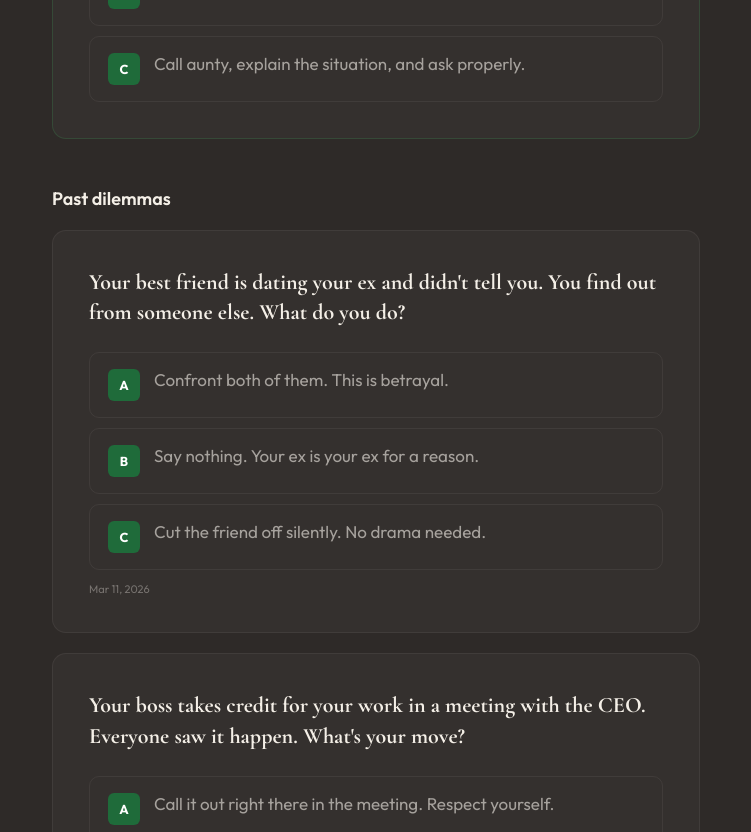
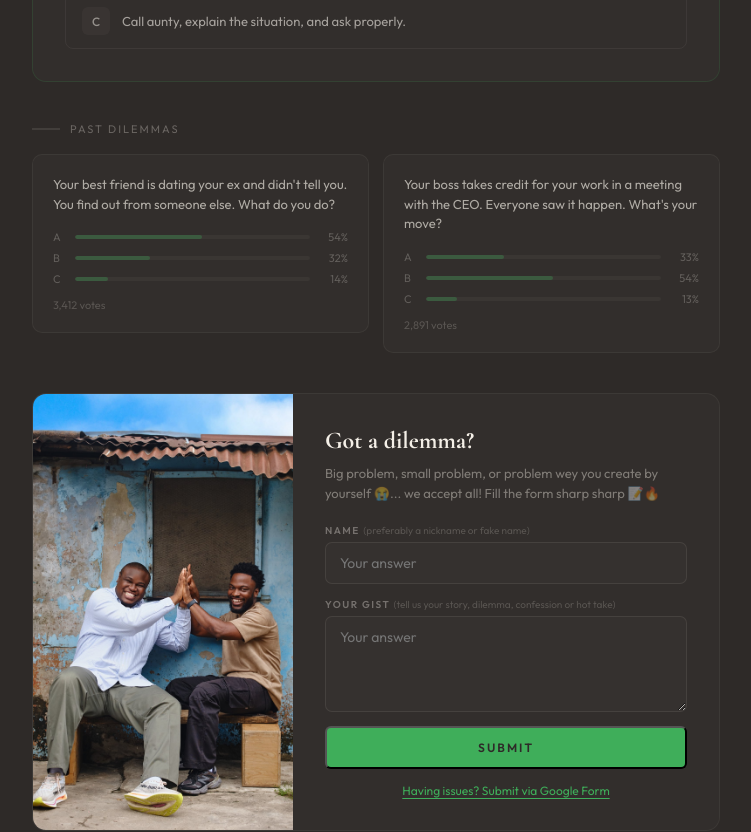
Before and after one commit to ajadonai/sonigerian, a React (Vite) app: page /dilemma in a window 1280 px wide. Shown: the part 560-1392 px from the top of the page, without its empty margins (264-1015 px from the left). Built offline with nearby package versions, Linux system fonts and the light colour scheme.

Commit message:
Redesign dilemma page: active card with inline voting, 2x2 past grid with mini bars, submit form with host photo

```diff
--- a/src/pages/Dilemma.css
+++ b/src/pages/Dilemma.css
@@ -1,128 +1,163 @@
-.dilemma-page { padding: 120px 56px 80px; max-width: 760px; margin: 0 auto; }
+.dilemma-page { padding: 120px 56px 80px; max-width: 800px; margin: 0 auto; }
 .dilemma-page-header { text-align: center; margin-bottom: 40px; }
 .dilemma-page-header .eyebrow { justify-content: center; }
 
-.dilemma-card-full {
-  background: var(--card-bg); border: 1px solid var(--card-border);
-  border-radius: 14px; padding: 36px; margin-bottom: 20px;
+/* ACTIVE DILEMMA */
+.active-dilemma-card {
+  background: rgba(244,239,231,0.02);
+  border: 1px solid rgba(63,174,90,0.15);
+  border-radius: 14px; padding: 32px; margin-bottom: 20px;
 }
-.dilemma-card-full.active-card { border-color: rgba(63,174,90,0.2); }
 .active-badge { display: flex; align-items: center; gap: 8px; margin-bottom: 16px; }
 .active-dot { width: 8px; height: 8px; background: var(--bright-green); border-radius: 50%; animation: blink 2s ease-in-out infinite; }
+@keyframes blink { 0%, 100% { opacity: 1; } 50% { opacity: 0.3; } }
 .active-badge span { font-size: 10px; font-weight: 600; text-transform: uppercase; letter-spacing: 2px; color: var(--bright-green); }
 
-.dilemma-q { font-family: var(--font-display); font-size: 22px; font-weight: 700; line-height: 1.4; margin-bottom: 24px; }
-.dilemma-opts { display: flex; flex-direction: column; gap: 10px; }
+.dilemma-q { font-size: 17px; font-weight: 500; line-height: 1.5; margin-bottom: 20px; color: var(--off-white); }
+
+.dilemma-opts { display: flex; flex-direction: column; gap: 8px; }
 .dopt {
-  display: flex; gap: 14px; align-items: flex-start;
-  padding: 16px 18px; border-radius: 10px;
-  border: 1.5px solid rgba(244,239,231,0.06);
+  display: flex; align-items: center; gap: 12px;
+  padding: 13px 16px; border-radius: 8px;
+  border: 1px solid rgba(244,239,231,0.06);
   cursor: pointer; transition: all 0.3s;
 }
-.dopt:hover { border-color: var(--bright-green); }
-.dopt.chosen { border-color: var(--bright-green); background: rgba(63,174,90,0.04); }
+.dopt:hover { border-color: rgba(63,174,90,0.25); background: rgba(63,174,90,0.03); }
+.dopt.chosen { border-color: rgba(63,174,90,0.3); background: rgba(63,174,90,0.06); }
 .dopt-letter {
-  width: 32px; height: 32px; border-radius: 6px;
-  background: var(--deep-green); color: #fff;
+  width: 28px; height: 28px; border-radius: 6px;
+  background: rgba(244,239,231,0.04); color: rgba(244,239,231,0.5);
   display: flex; align-items: center; justify-content: center;
-  font-weight: 700; font-size: 13px; flex-shrink: 0;
+  font-weight: 500; font-size: 12px; flex-shrink: 0;
+  transition: all 0.3s;
 }
-.dopt-content { flex: 1; font-size: 14px; color: var(--text-secondary); }
-.dopt-result { display: flex; align-items: center; gap: 10px; margin-top: 8px; }
-.dopt-result .dopt-bar {
-  height: 4px; background: var(--bright-green); border-radius: 2px;
-  transition: width 0.6s cubic-bezier(0.22, 0.61, 0.36, 1);
+.dopt.chosen .dopt-letter { background: rgba(63,174,90,0.12); color: var(--bright-green); }
+.dopt-text { flex: 1; font-size: 13px; color: rgba(244,239,231,0.6); }
+.dopt.chosen .dopt-text { color: var(--off-white); }
+.dopt-pct {
+  font-size: 12px; font-weight: 500; color: rgba(244,239,231,0.3);
+  background: rgba(244,239,231,0.04); border-radius: 4px; padding: 3px 10px;
 }
-.dopt-result span { font-size: 12px; font-weight: 600; color: var(--bright-green); }
-.vote-count { text-align: center; margin-top: 18px; font-size: 12px; color: var(--text-muted); }
-.past-date { margin-top: 12px; font-size: 11px; color: var(--text-muted); }
+.dopt.chosen .dopt-pct { color: var(--bright-green); background: rgba(63,174,90,0.12); }
 
+.vote-count { text-align: right; margin-top: 14px; font-size: 12px; color: rgba(244,239,231,0.3); }
+
+/* PAST DILEMMAS */
+.past-section { margin-top: 40px; margin-bottom: 40px; }
+.past-eyebrow {
+  display: flex; align-items: center; gap: 10px; margin-bottom: 18px;
+}
+.past-line { width: 28px; height: 2px; background: rgba(244,239,231,0.1); }
+.past-eyebrow span { font-size: 11px; color: rgba(244,239,231,0.3); text-transform: uppercase; letter-spacing: 2px; }
+
+.past-grid {
+  display: grid; grid-template-columns: 1fr 1fr; gap: 14px;
+}
+
+.past-card {
+  background: rgba(244,239,231,0.02);
+  border: 1px solid rgba(244,239,231,0.05);
+  border-radius: 10px; padding: 20px;
+}
+.past-scenario {
+  font-size: 13px; color: rgba(244,239,231,0.65); line-height: 1.5;
+  margin-bottom: 16px;
+  display: -webkit-box; -webkit-line-clamp: 3; -webkit-box-orient: vertical; overflow: hidden;
+}
+
+.past-bars { display: flex; flex-direction: column; gap: 7px; margin-bottom: 12px; }
+.past-bar-row { display: flex; align-items: center; gap: 8px; }
+.past-bar-label { font-size: 11px; color: rgba(244,239,231,0.25); min-width: 14px; }
+.past-bar-track {
+  flex: 1; height: 4px; background: rgba(244,239,231,0.04);
+  border-radius: 2px; overflow: hidden;
+}
+.past-bar-fill {
+  height: 100%; background: rgba(63,174,90,0.3);
+  border-radius: 2px; transition: width 0.6s ease;
+}
+.past-bar-pct { font-size: 11px; color: rgba(244,239,231,0.25); min-width: 30px; text-align: right; }
+
+.past-votes { font-size: 11px; color: rgba(244,239,231,0.2); }
+
+/* SUBMIT FORM */
 .submit-dilemma {
-  margin-top: 56px;
-  background: var(--card-bg); border: 1px solid var(--card-border);
+  margin-top: 16px;
+  background: rgba(244,239,231,0.02); border: 1px solid rgba(244,239,231,0.05);
   border-radius: 14px;
-  display: grid; grid-template-columns: 280px 1fr;
+  display: grid; grid-template-columns: 260px 1fr;
   overflow: hidden;
 }
-.sd-image {
-  position: relative;
-  min-height: 100%;
-}
-.sd-image img {
-  width: 100%; height: 100%;
-  object-fit: cover; object-position: center center;
-}
-.sd-content {
-  padding: 36px;
-}
+.sd-image { position: relative; min-height: 100%; }
+.sd-image img { width: 100%; height: 100%; object-fit: cover; object-position: center center; }
+.sd-content { padding: 32px; }
 .sd-content h2 {
-  font-family: var(--font-display); font-size: 28px; font-weight: 700;
-  margin-bottom: 10px;
+  font-family: var(--font-display); font-size: 24px; font-weight: 700;
+  margin-bottom: 8px;
 }
 .sd-content p {
-  font-size: 14px; color: var(--text-muted); margin-bottom: 24px;
+  font-size: 13px; color: rgba(244,239,231,0.4); margin-bottom: 20px;
   line-height: 1.6;
 }
-.submit-dilemma-btn {
-  display: flex; align-items: center; justify-content: center; gap: 8px;
-  background: var(--bright-green); color: var(--charcoal);
-  padding: 14px 36px; border-radius: 6px;
-  font-weight: 600; font-size: 13px;
-  text-transform: uppercase; letter-spacing: 2px;
-  transition: all 0.3s;
-  width: 100%;
-}
-.submit-dilemma-btn:hover {
-  background: #4bc46a; transform: translateY(-2px);
-  box-shadow: 0 12px 40px rgba(63,174,90,0.2);
-}
-.submit-dilemma-btn:disabled {
-  opacity: 0.6; cursor: not-allowed; transform: none;
-  box-shadow: none;
-}
 
-.dilemma-form { margin-top: 28px; display: flex; flex-direction: column; gap: 16px; text-align: left; }
-.df-field { display: flex; flex-direction: column; gap: 6px; }
+.dilemma-form { display: flex; flex-direction: column; gap: 14px; text-align: left; }
+.df-field { display: flex; flex-direction: column; gap: 5px; }
 .df-field label {
   font-size: 10px; font-weight: 600; text-transform: uppercase;
   letter-spacing: 1.5px; color: var(--text-muted);
 }
-.df-optional { font-weight: 400; text-transform: none; letter-spacing: 0; }
-.df-hint { font-weight: 400; text-transform: none; letter-spacing: 0; color: var(--text-faint); }
+.df-hint { font-weight: 400; text-transform: none; letter-spacing: 0; color: rgba(244,239,231,0.2); }
 .df-field input, .df-field textarea {
-  width: 100%; padding: 12px 16px; border-radius: 8px;
-  border: 1.5px solid rgba(244,239,231,0.08);
-  background: rgba(244,239,231,0.03);
+  width: 100%; padding: 11px 14px; border-radius: 7px;
+  border: 1px solid rgba(244,239,231,0.08);
+  background: rgba(244,239,231,0.02);
   font-family: var(--font-body); font-size: 14px; color: var(--off-white);
   outline: none; transition: border-color 0.3s;
 }
 .df-field input:focus, .df-field textarea:focus { border-color: var(--bright-green); }
 .df-field textarea { resize: vertical; }
-.df-options-grid { display: grid; grid-template-columns: 1fr 1fr 1fr; gap: 12px; }
+
+.submit-dilemma-btn {
+  display: flex; align-items: center; justify-content: center;
+  background: var(--bright-green); color: var(--charcoal);
+  padding: 12px 28px; border-radius: 6px;
+  font-weight: 600; font-size: 12px;
+  text-transform: uppercase; letter-spacing: 2px;
+  transition: all 0.3s; width: 100%;
+}
+.submit-dilemma-btn:hover { background: #4bc46a; }
+.submit-dilemma-btn:disabled { opacity: 0.6; cursor: not-allowed; }
+
 .df-success {
-  text-align: center; padding: 14px; border-radius: 8px;
+  text-align: center; padding: 12px; border-radius: 8px;
   background: rgba(63,174,90,0.1); color: var(--bright-green);
-  font-size: 14px; font-weight: 600;
+  font-size: 13px; font-weight: 600;
 }
 .df-fallback {
-  display: block; text-align: center; margin-top: 16px;
+  display: block; text-align: center; margin-top: 14px;
   font-size: 12px; color: var(--bright-green); transition: opacity 0.3s;
   text-decoration: underline; text-underline-offset: 3px;
 }
 .df-fallback:hover { opacity: 0.7; }
 
-@media (max-width: 640px) {
-  .df-options-grid { grid-template-columns: 1fr; }
+/* TABLET */
+@media (max-width: 768px) {
+  .dilemma-page { padding: 100px 20px 60px; }
+  .active-dilemma-card { padding: 24px; }
+  .dilemma-q { font-size: 15px; }
+  .past-grid { gap: 10px; }
+  .past-card { padding: 16px; }
+  .past-scenario { font-size: 12px; -webkit-line-clamp: 2; }
   .submit-dilemma { grid-template-columns: 1fr; }
   .sd-image { height: 200px; }
   .sd-content { padding: 24px 20px; }
 }
 
-.past-section { margin-top: 48px; }
-.past-heading { font-size: 18px; font-weight: 600; margin-bottom: 20px; }
-
-@media (max-width: 768px) {
-  .dilemma-page { padding: 100px 20px 60px; }
-  .dilemma-card-full { padding: 24px; }
-  .dilemma-q { font-size: 18px; }
+/* MOBILE */
+@media (max-width: 480px) {
+  .past-grid { grid-template-columns: 1fr; }
+  .past-card { padding: 14px; }
+  .dopt { padding: 10px 12px; gap: 8px; }
+  .dopt-text { font-size: 12px; }
+  .dopt-letter { width: 24px; height: 24px; font-size: 11px; border-radius: 4px; }
 }
--- a/src/pages/Dilemma.jsx
+++ b/src/pages/Dilemma.jsx
@@ -22,7 +22,7 @@ export default function Dilemma() {
   const [sending, setSending] = useState(false);
   const [toast, setToast] = useState({ visible: false, message: '', type: 'success' });
   const activeDilemma = dilemmas.find(d => d.active);
-  const pastDilemmas = dilemmas.filter(d => !d.active);
+  const pastDilemmas = dilemmas.filter(d => !d.active).slice(0, 4);
 
   const handleVote = (dilemmaId, label) => {
     setVotes(prev => ({ ...prev, [dilemmaId]: label }));
@@ -48,30 +48,6 @@ export default function Dilemma() {
     setSending(false);
   };
 
-  const renderDilemma = (d, isActive) => {
-    const selected = votes[d.id];
-    const total = d.options.reduce((a, o) => a + o.votes, 0);
-    return (
-      <div className={`dilemma-card-full ${isActive ? 'active-card' : 'past-card'}`} key={d.id}>
-        {isActive && <div className="active-badge"><div className="active-dot" /><span>Active</span></div>}
-        <div className="dilemma-q">{d.scenario}</div>
-        <div className="dilemma-opts">
-          {d.options.map(opt => (
-            <div key={opt.label} className={`dopt ${selected === opt.label ? 'chosen' : ''}`} onClick={() => handleVote(d.id, opt.label)}>
-              <div className="dopt-letter">{opt.label}</div>
-              <div className="dopt-content">
-                <span>{opt.text}</span>
-                {selected && <div className="dopt-result"><div className="dopt-bar" style={{ width: `${Math.round((opt.votes / total) * 100)}%` }} /><span>{Math.round((opt.votes / total) * 100)}%</span></div>}
-              </div>
-            </div>
-          ))}
-        </div>
-        {selected && <div className="vote-count">{total.toLocaleString()} votes</div>}
-        {!isActive && <div className="past-date">{new Date(d.date).toLocaleDateString('en-US', { month: 'short', day: 'numeric', year: 'numeric' })}</div>}
-      </div>
-    );
-  };
-
   return (
     <main className="dilemma-page">
       <SEO title="The Dilemma" description="What would you do? Vote on weekly dilemma scenarios." path="/dilemma" />
@@ -82,25 +58,73 @@ export default function Dilemma() {
         <p className="page-sub">We put you on the spot every week. No right answers. Pick your side.</p>
       </div>
 
+      {/* ACTIVE DILEMMA */}
       {activeDilemma && (
         <RevealItem delay={0.1}>
-          {renderDilemma(activeDilemma, true)}
+          <div className="active-dilemma-card">
+            <div className="active-badge"><div className="active-dot" /><span>Active</span></div>
+            <div className="dilemma-q">{activeDilemma.scenario}</div>
+            <div className="dilemma-opts">
+              {activeDilemma.options.map(opt => {
+                const selected = votes[activeDilemma.id];
+                const total = activeDilemma.options.reduce((a, o) => a + o.votes, 0);
+                const pct = Math.round((opt.votes / total) * 100);
+                return (
+                  <div key={opt.label} className={`dopt ${selected === opt.label ? 'chosen' : ''}`} onClick={() => handleVote(activeDilemma.id, opt.label)}>
+                    <div className="dopt-letter">{opt.label}</div>
+                    <span className="dopt-text">{opt.text}</span>
+                    {selected && <div className="dopt-pct">{pct}%</div>}
+                  </div>
+                );
+              })}
+            </div>
+            {votes[activeDilemma.id] && (
+              <div className="vote-count">{activeDilemma.options.reduce((a, o) => a + o.votes, 0).toLocaleString()} votes</div>
+            )}
+          </div>
         </RevealItem>
       )}
 
+      {/* PAST DILEMMAS */}
       {pastDilemmas.length > 0 && (
         <div className="past-section">
           <RevealItem delay={0}>
-            <h2 className="past-heading">Past dilemmas</h2>
+            <div className="past-eyebrow">
+              <div className="past-line" />
+              <span>Past dilemmas</span>
+            </div>
           </RevealItem>
-          {pastDilemmas.map((d, i) => (
-            <RevealItem key={d.id} delay={Math.min((i + 1) * 0.1, 0.3)}>
-              {renderDilemma(d, false)}
+          <div className="past-grid">
+            {pastDilemmas.map((d, i) => {
+              const total = d.options.reduce((a, o) => a + o.votes, 0);
+              return (
+                <RevealItem key={d.id} delay={0.05 + i * 0.06}>
+                  <div className="past-card">
+                    <p className="past-scenario">{d.scenario}</p>
+                    <div className="past-bars">
+                      {d.options.map(opt => {
+                        const pct = Math.round((opt.votes / total) * 100);
+                        return (
+                          <div className="past-bar-row" key={opt.label}>
+                            <span className="past-bar-label">{opt.label}</span>
+                            <div className="past-bar-track">
+                              <div className="past-bar-fill" style={{ width: `${pct}%` }} />
+                            </div>
+                            <span className="past-bar-pct">{pct}%</span>
+                          </div>
+                        );
+                      })}
+                    </div>
+                    <div className="past-votes">{total.toLocaleString()} votes</div>
+                  </div>
                 </RevealItem>
-          ))}
+              );
+            })}
+          </div>
         </div>
       )}
 
+      {/* SUBMIT FORM */}
       <RevealItem delay={0.1}>
         <div className="submit-dilemma">
           <div className="sd-image">
@@ -112,22 +136,11 @@ export default function Dilemma() {
             <form className="dilemma-form" onSubmit={handleSubmit}>
               <div className="df-field">
                 <label>Name <span className="df-hint">(preferably a nickname or fake name)</span></label>
-              <input
-                placeholder="Your answer"
-                value={dilemmaForm.name}
-                onChange={e => setDilemmaForm({...dilemmaForm, name: e.target.value})}
-                required
-              />
+                <input placeholder="Your answer" value={dilemmaForm.name} onChange={e => setDilemmaForm({...dilemmaForm, name: e.target.value})} required />
               </div>
               <div className="df-field">
                 <label>Your gist <span className="df-hint">(tell us your story, dilemma, confession or hot take)</span></label>
-              <textarea
-                placeholder="Your answer"
-                value={dilemmaForm.gist}
-                onChange={e => setDilemmaForm({...dilemmaForm, gist: e.target.value})}
-                rows={4}
-                required
-              />
+                <textarea placeholder="Your answer" value={dilemmaForm.gist} onChange={e => setDilemmaForm({...dilemmaForm, gist: e.target.value})} rows={4} required />
               </div>
               {submitted ? (
                 <div className="df-success">Submitted! We might just use yours next week.</div>
@@ -142,12 +155,7 @@ export default function Dilemma() {
         </div>
       </RevealItem>
 
-      <Toast
-        message={toast.message}
-        type={toast.type}
-        visible={toast.visible}
-        onClose={() => setToast({ ...toast, visible: false })}
-      />
+      <Toast message={toast.message} type={toast.type} visible={toast.visible} onClose={() => setToast({ ...toast, visible: false })} />
     </main>
   );
 }
```
Lines whose indentation alone changed are shown as unchanged.
